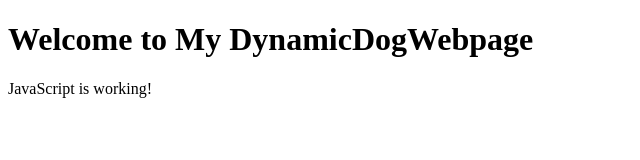
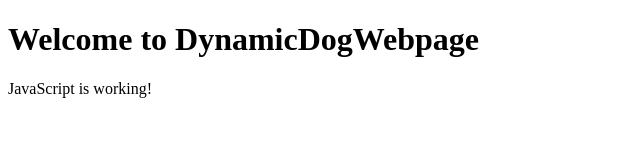
Before and after one commit to Treboder/DynamicDogWebpage, a plain HTML site: page index.html in a window 1280 px wide. Shown: the whole page, without its empty margins (0-640 px from the left). Drawn offline with Linux system fonts and the light colour scheme.

Commit message:
Update index.html

```diff
--- a/index.html
+++ b/index.html
@@ -9,7 +9,7 @@
 </head>
 
 <body>
-<h1>Welcome to My DynamicDogWebpage</h1>
+<h1>Welcome to DynamicDogWebpage</h1>
 <p id="demo">This is a paragraph.</p>
 <script src="index.js"></script>
 </body>
```
